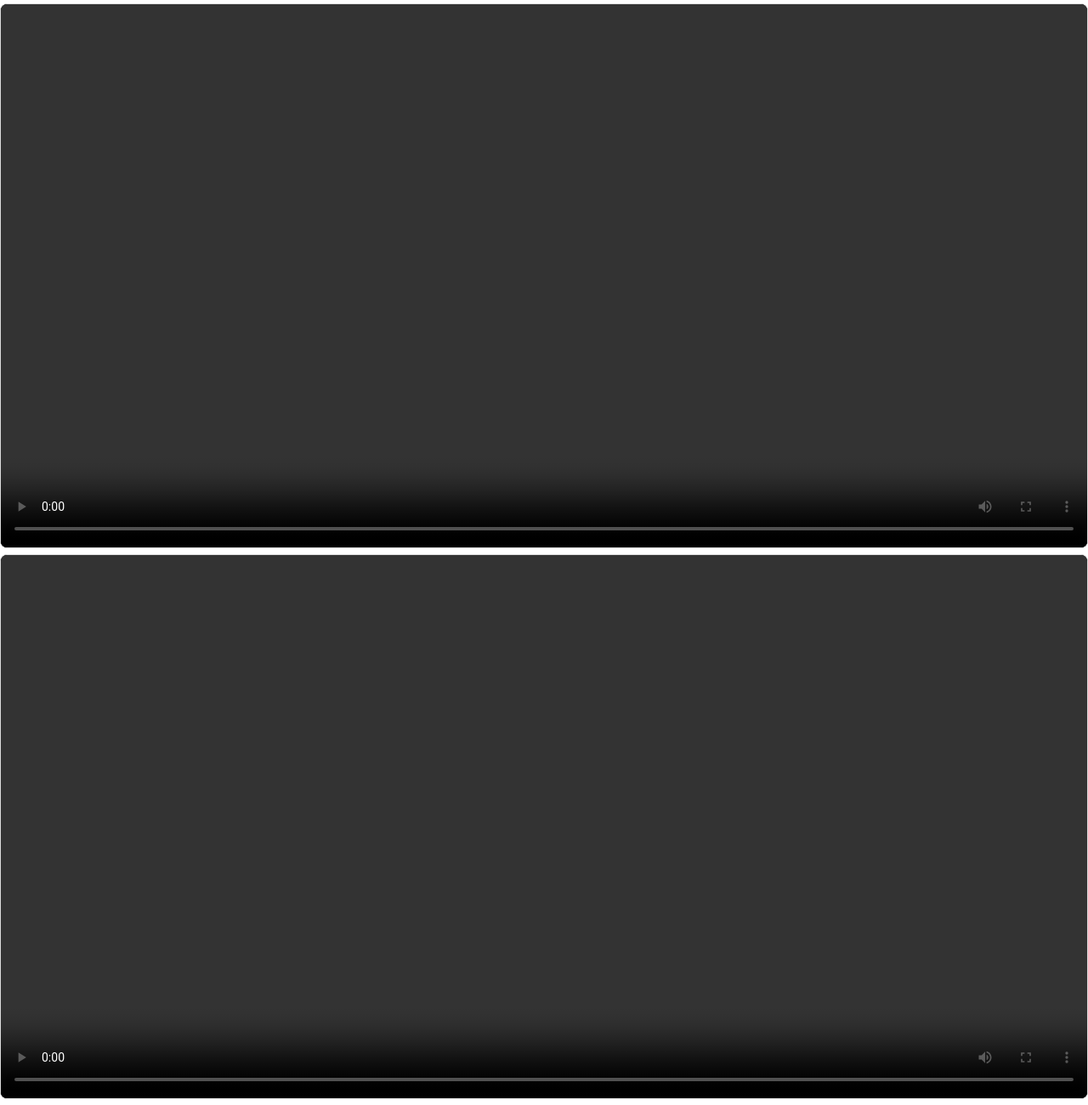
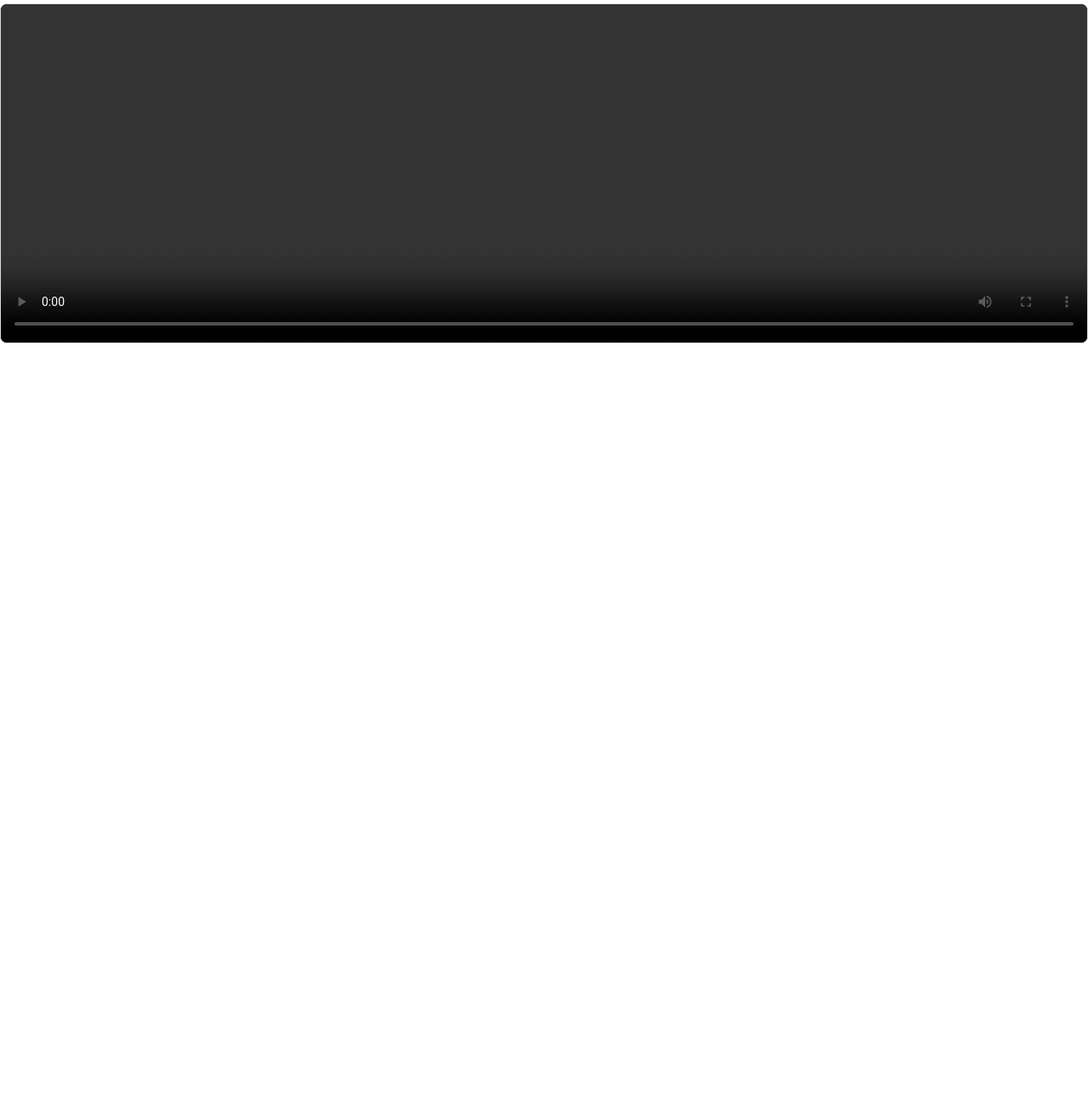
Before and after one commit to luciapuyo/luciapuyo.github.io, a plain HTML site: page index.html in a window 1280 px wide. Shown: the part 220-1520 px from the top of the page at 85% size. After the commit the page ends 800 px from the top, so only its background shows below. Drawn offline with nearby package versions, Linux system fonts and the light colour scheme.

Commit message:
Update index.html

```diff
--- a/index.html
+++ b/index.html
@@ -119,12 +119,10 @@ video {
     <p>Main idea of my project:It is to create energy through the gravity with the pressure exercised to the platforms.</p>
 
 </div>
-    <video class="lazy-video" controls poster="" data-src="/videoa14.mp4">
+    <video class="lazy-video" controls poster="" data-src="/videoa14.mp4" width="600" height="400">
         Your browser does not support the video tag.
       </video>
-        <video class="lazy-video" controls poster="" data-src="https://luciapuyo.github.io/videoa14.mp4">
-        Your browser does not support the video tag.
-      </video>
+
     <script>
         document.addEventListener("DOMContentLoaded", function () {
   const lazyVideos = document.querySelectorAll(".lazy-video");
```
